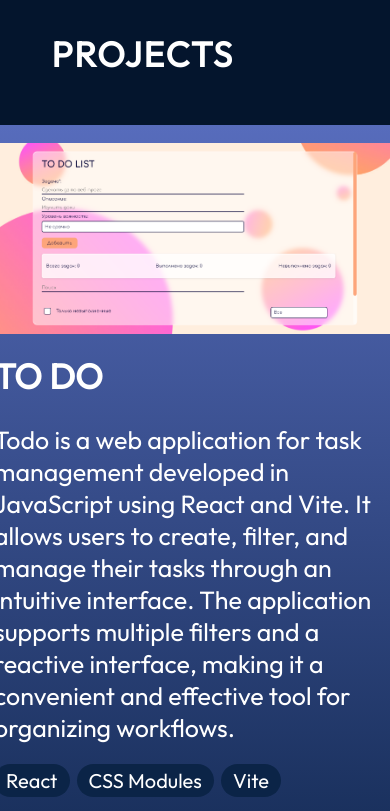
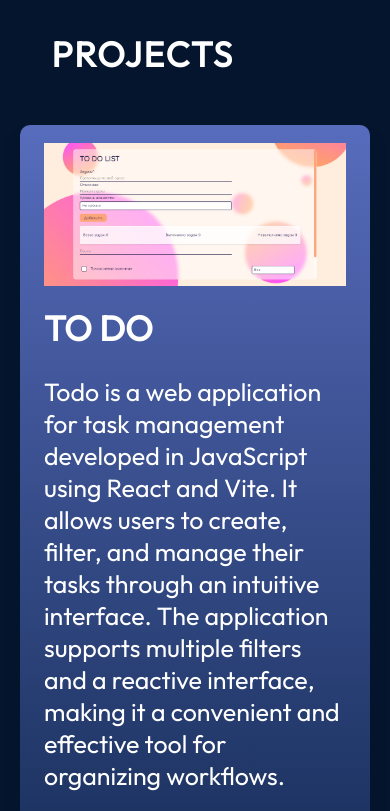
Before and after one commit to ulalie/cv, a React (Vite) app: page / in a window 390 px wide. Shown: the part 3380-4191 px from the top of the page. Built offline with nearby package versions, Linux system fonts and the light colour scheme.

Commit message:
Update ProjectCard.module.css

```diff
--- a/src/components/Projects/ProjectCard.module.css
+++ b/src/components/Projects/ProjectCard.module.css
@@ -69,8 +69,14 @@
 	}
 }
 
-@media screen and (max-width: 830px) {
+@media screen and (max-width: 830px) and (min-width: 550px) {
 	.container {
 		max-width: 450px;
 	}
 }
+
+@media screen and (max-width: 549px) {
+	.container {
+		max-width: 350px;
+	}
+}
```
